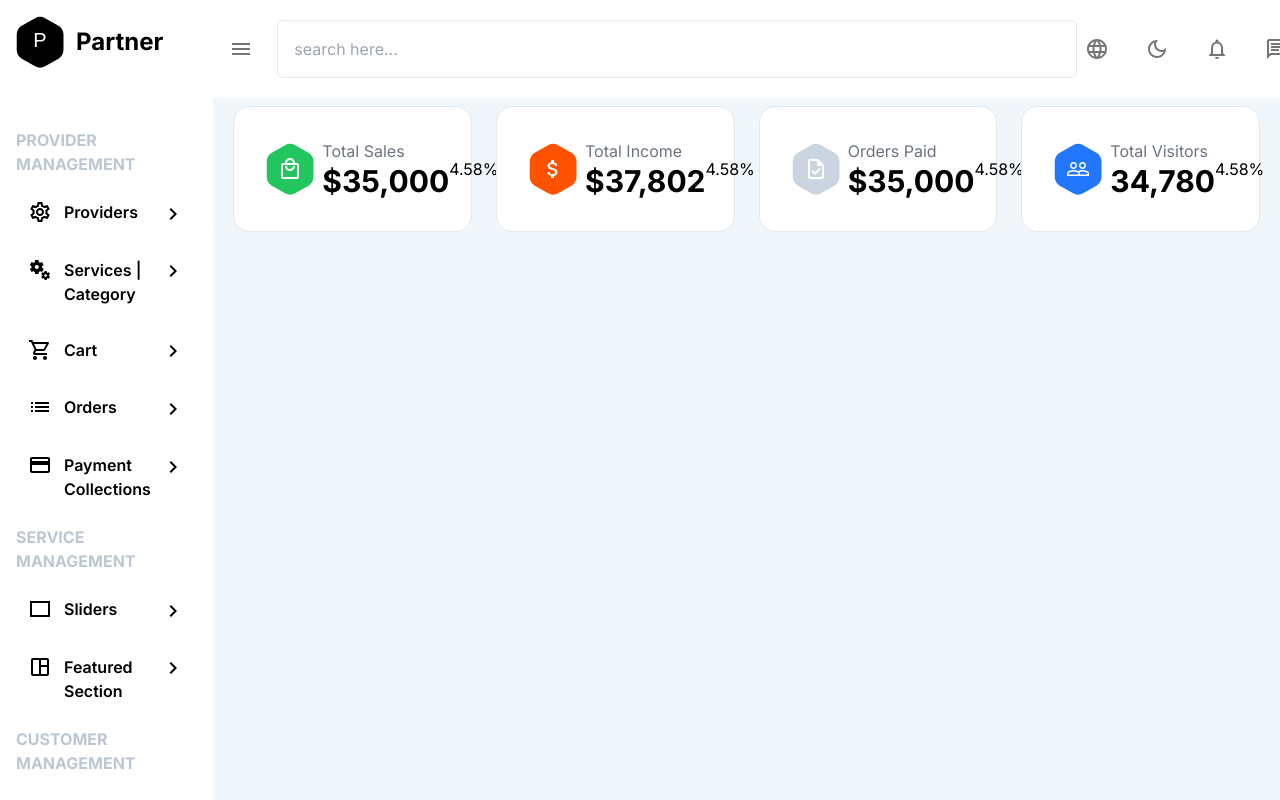
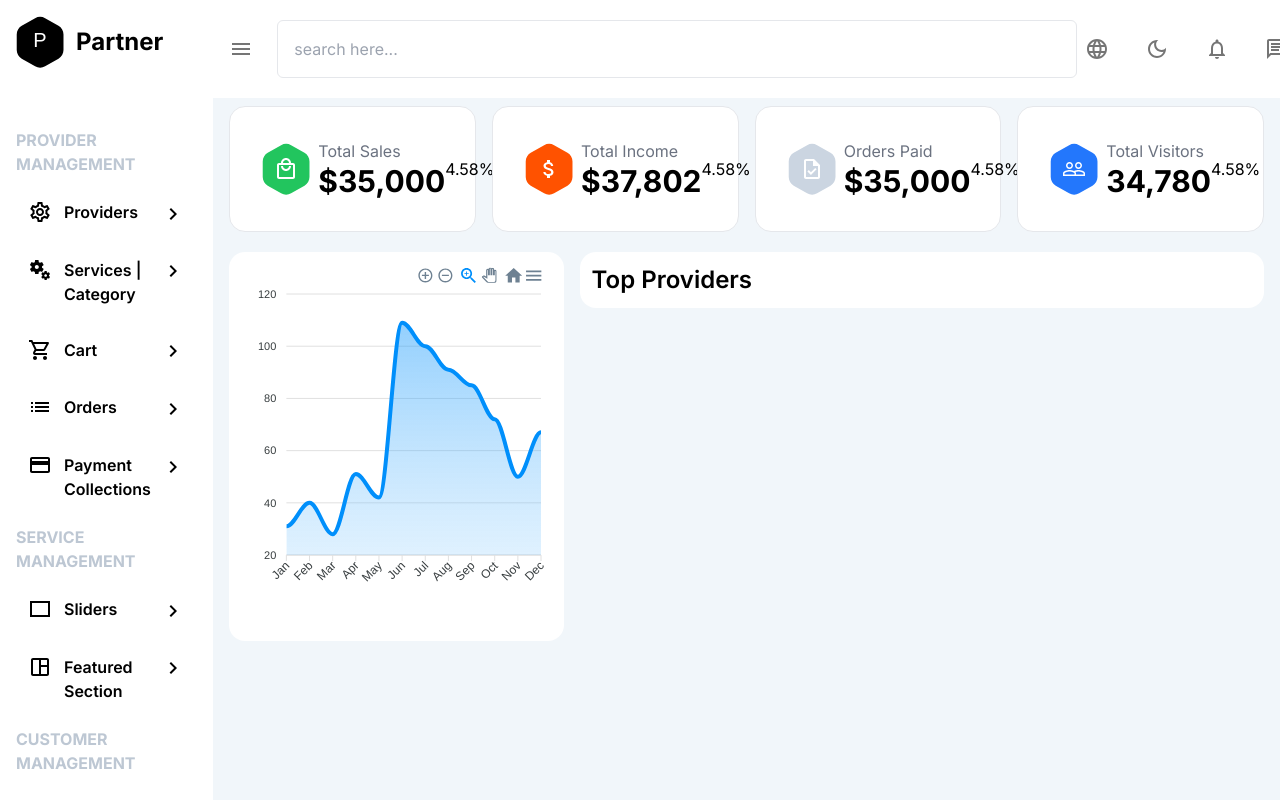
Before and after one commit to Varsani2520/next-admin, a Next.js app: page / in a window 1280 px wide. Shown: the top 800 px of the page. Built offline with nearby package versions, Linux system fonts and the light colour scheme.

Commit message:
added beautiful chards and arrange in grid

```diff
--- /dev/null
+++ b/app/common/OrderChart.jsx
@@ -0,0 +1,53 @@
+"use client";
+
+import React from "react";
+import ReactApexChart from "react-apexcharts";
+
+const OrderChart = ({ series }) => {
+  const options = {
+    chart: {
+      height: 350,
+      type: "area",
+    },
+    dataLabels: {
+      enabled: false,
+    },
+    stroke: {
+      curve: "smooth",
+    },
+    xaxis: {
+      categories: [
+        "Jan",
+        "Feb",
+        "Mar",
+        "Apr",
+        "May",
+        "Jun",
+        "Jul",
+        "Aug",
+        "Sep",
+        "Oct",
+        "Nov",
+        "Dec",
+      ],
+    },
+    tooltip: {
+      x: {
+        format: "dd/MM/yy HH:mm",
+      },
+    },
+  };
+
+  return (
+    <div>
+      <ReactApexChart
+        options={options}
+        series={series}
+        type="area"
+        height={350}
+      />
+    </div>
+  );
+};
+
+export default OrderChart;
--- a/app/common/OverviewCards.jsx
+++ b/app/common/OverviewCards.jsx
@@ -14,7 +14,7 @@ const OverviewCards = ({
 }) => {
   return (
     <div>
-      <div className="bg-white border p-8 w-auto mx-3 rounded-2xl mb-5">
+      <div className="bg-white border p-8 w-auto mx-2 rounded-2xl mb-5">
         <div className="flex justify-between items-center">
           <div className="flex gap-2">
             <div className="relative flex items-center justify-center">
--- a/app/components/Drawer/Sidebar.jsx
+++ b/app/components/Drawer/Sidebar.jsx
@@ -5,8 +5,8 @@ import Routes from "./Routes";
 
 const Sidebar = () => {
   return (
-    <div className="bg-white">
-      <div className="flex  p-4 gap-3 items-center">
+    <div className="bg-white overflow-y-auto">
+      <div className="flex p-4 gap-3 items-center">
         <Poligon fill={"#000"} text={WebName.slice(0, 1)} />
         <h1 className="font-bold text-2xl">{WebName}</h1>
       </div>
--- /dev/null
+++ b/app/components/Home/Analytics.jsx
@@ -0,0 +1,30 @@
+import OrderChart from "@/app/common/OrderChart";
+import { Grid } from "@mui/material";
+import React from "react";
+
+const Analytics = () => {
+  const series = [
+    {
+      name: "Orders",
+      data: [31, 40, 28, 51, 42, 109, 100, 91, 85, 72, 50, 67], // Example data
+    },
+  ];
+  return (
+    <div className="">
+      <Grid container >
+        <Grid item xs={12} md={4} className="px-2">
+          <div className="p-3 bg-white rounded-2xl">
+            <OrderChart series={series} />
+          </div>
+        </Grid>
+        <Grid item xs={12} md={8} className="px-2">
+         <div className="p-3 bg-white rounded-2xl">
+            <h1 className="text-2xl font-semibold">Top Providers</h1>
+         </div>
+        </Grid>
+      </Grid>
+    </div>
+  );
+};
+
+export default Analytics;
--- a/app/components/Home/Home.jsx
+++ b/app/components/Home/Home.jsx
@@ -1,10 +1,12 @@
 import React from 'react'
 import Overview from './Overview'
+import Analytics from './Analytics'
 
 const Home = () => {
   return (
     <div>
       <Overview />
+      <Analytics />
     </div>
   )
 }
--- a/app/components/Navbar/Navbar.jsx
+++ b/app/components/Navbar/Navbar.jsx
@@ -54,7 +54,7 @@ const Navbar = ({ toggleSidebar }) => {
 
           <Divider className="ml-4" orientation="vertical" flexItem />
 
-          <IconButton className="animate-spin ml-4 mr-2">
+          <IconButton className="animate-spin pr-4">
             <SettingsOutlined className="h-8 w-8" />
           </IconButton>
         </div>
--- a/app/layout.js
+++ b/app/layout.js
@@ -2,6 +2,7 @@
 
 import { Inter } from "next/font/google";
 import "./globals.css";
+import './style/style.css';
 import Navbar from "./components/Navbar/Navbar";
 import Footer from "./components/Footer/Footer";
 import { useState } from "react";
--- /dev/null
+++ b/app/style/style.css
@@ -0,0 +1,3 @@
+.apexcharts-toolbar{
+    display: none;
+}
--- a/package.json
+++ b/package.json
@@ -13,6 +13,7 @@
     "@emotion/styled": "^11.11.5",
     "@mui/icons-material": "^5.16.1",
     "@mui/material": "^5.16.1",
+    "apexcharts": "^3.50.0",
     "next": "14.2.4",
     "react": "^18",
     "react-apexcharts": "^1.4.1",
```
Also changed, not shown: 1 other file (tests, documents, lock files or other folders).
